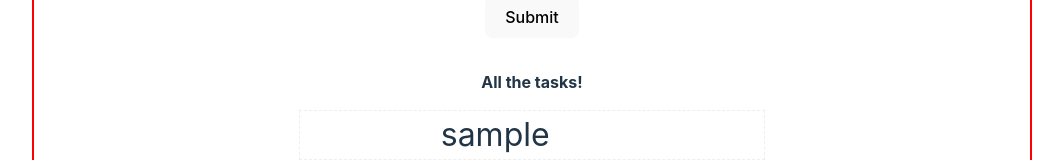
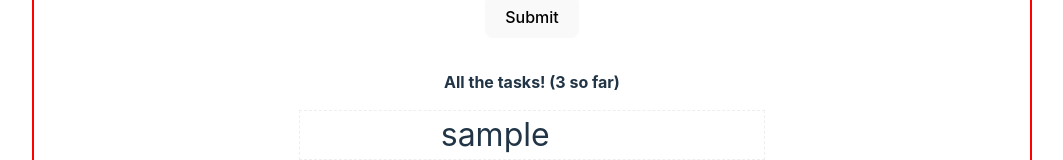
Before and after one commit to Extraterra1/Odin-Project, a React (Vite) app in the folder node-path/React/my-first-react-app/: page / in a window 1280 px wide. Shown: the part 236-396 px from the top of the page, without its empty margins (108-1171 px from the left). Built offline with nearby package versions, Linux system fonts and the light colour scheme; some icons are missing.

Commit message:
feat: count in main component

```diff
--- a/node-path/React/my-first-react-app/src/ClassInput.jsx
+++ b/node-path/React/my-first-react-app/src/ClassInput.jsx
@@ -2,6 +2,7 @@
 import React, { Component } from 'react';
 import { Icon } from '@iconify/react';
 import './ClassInput.css';
+import Count from './Count';
 
 export default class ClassInput extends Component {
   constructor(props) {
@@ -50,7 +51,9 @@ export default class ClassInput extends Component {
             Submit
           </button>
         </form>
-        <h4>All the tasks!</h4>
+        <h4>
+          All the tasks! <Count count={this.state.todos.length} />
+        </h4>
         {/* The list of all the To-Do's, displayed */}
         <ul>
           {this.state.todos.map((todo) => {
--- a/node-path/React/my-first-react-app/src/Count.jsx
+++ b/node-path/React/my-first-react-app/src/Count.jsx
@@ -3,6 +3,6 @@ import React, { Component } from 'react';
 
 export default class Count extends Component {
   render() {
-    return <span className="count">{this.props.count}</span>;
+    return <span className="count">({this.props.count} so far)</span>;
   }
 }
```
